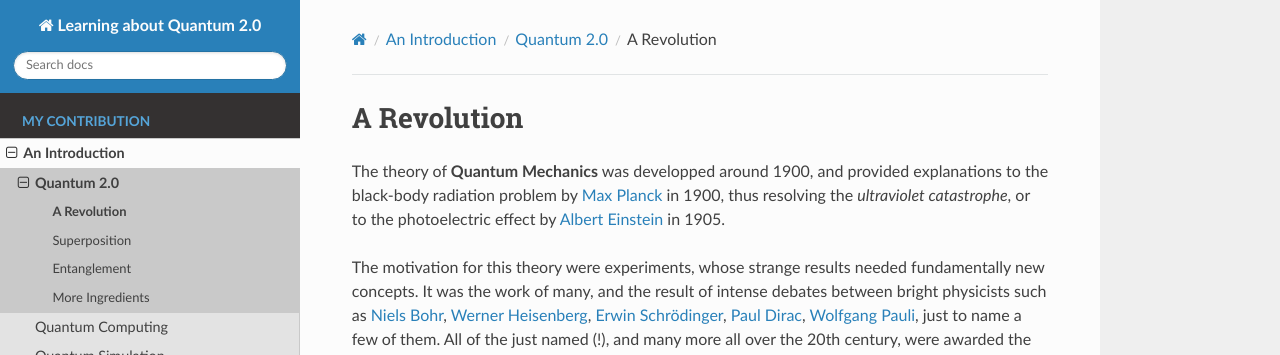
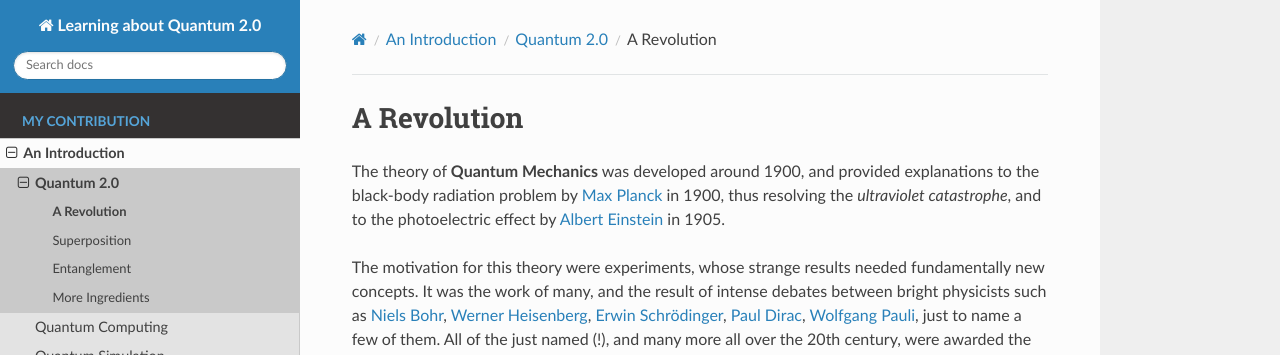
Before and after one commit to tomlqc/about-quantum, a Sphinx documentation site: the page built from source/intro/quantum2/revolution.rst, in a window 1280 px wide and 1271 px high. Shown: the top 355 px of the window. Built offline with Sphinx 7.4.7 and the Read the Docs theme 2.0.0, drawn with Linux system fonts in a browser that asks for light colours; cross-references to code outside the pages are shown as plain code.

Commit message:
revolution: spelling.

```diff
--- a/source/intro/quantum2/revolution.rst
+++ b/source/intro/quantum2/revolution.rst
@@ -2,11 +2,11 @@
 A Revolution
 ============
 
-The theory of **Quantum Mechanics** was developped around 1900,
+The theory of **Quantum Mechanics** was developed around 1900,
 and provided explanations to the black-body radiation problem by
 `Max Planck <https://www.nobelprize.org/prizes/physics/1918/planck/facts/>`_ in 1900,
 thus resolving the *ultraviolet catastrophe*,
-or to the photoelectric effect by
+and to the photoelectric effect by
 `Albert Einstein <https://www.nobelprize.org/prizes/physics/1921/einstein/facts/>`_ in 1905.
 
 The motivation for this theory were experiments, whose strange results needed
```
